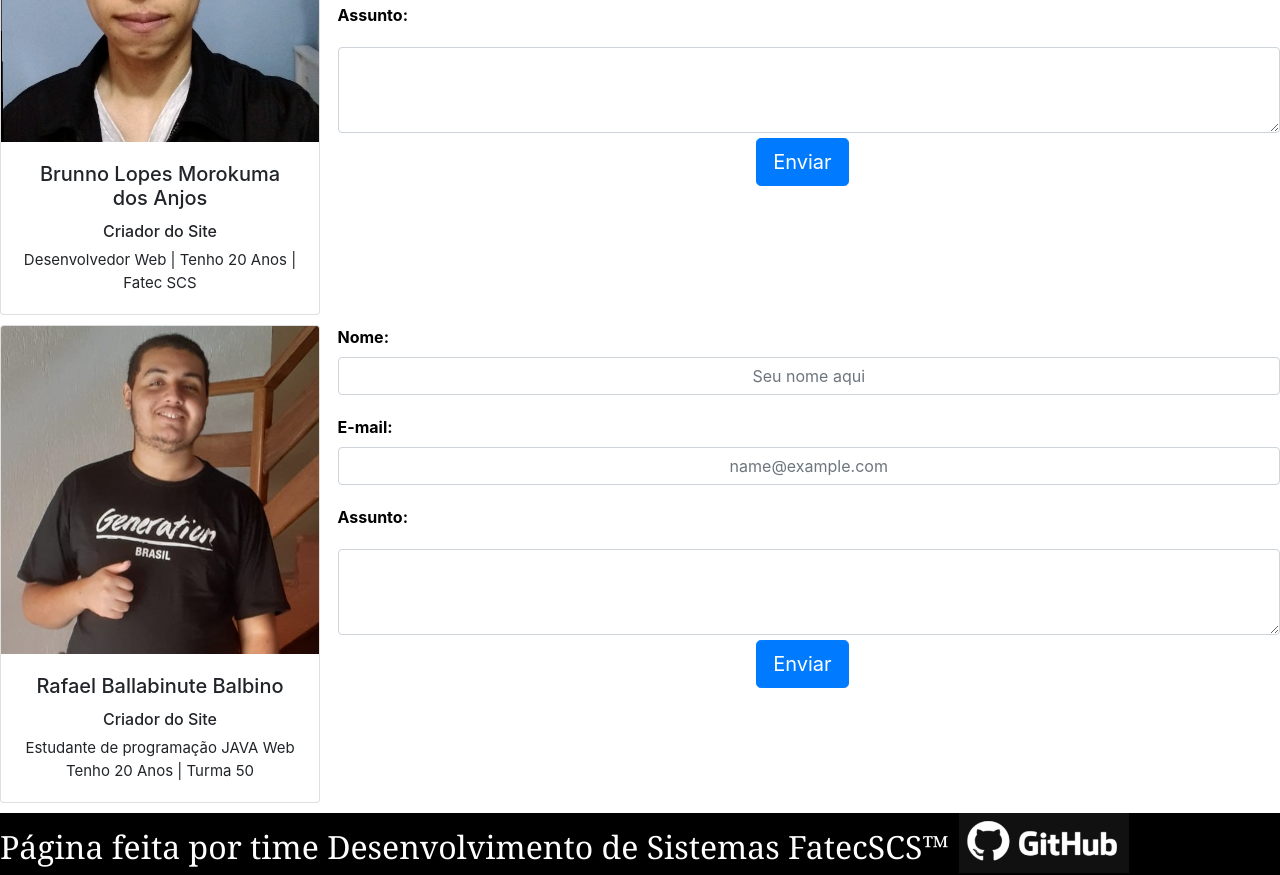
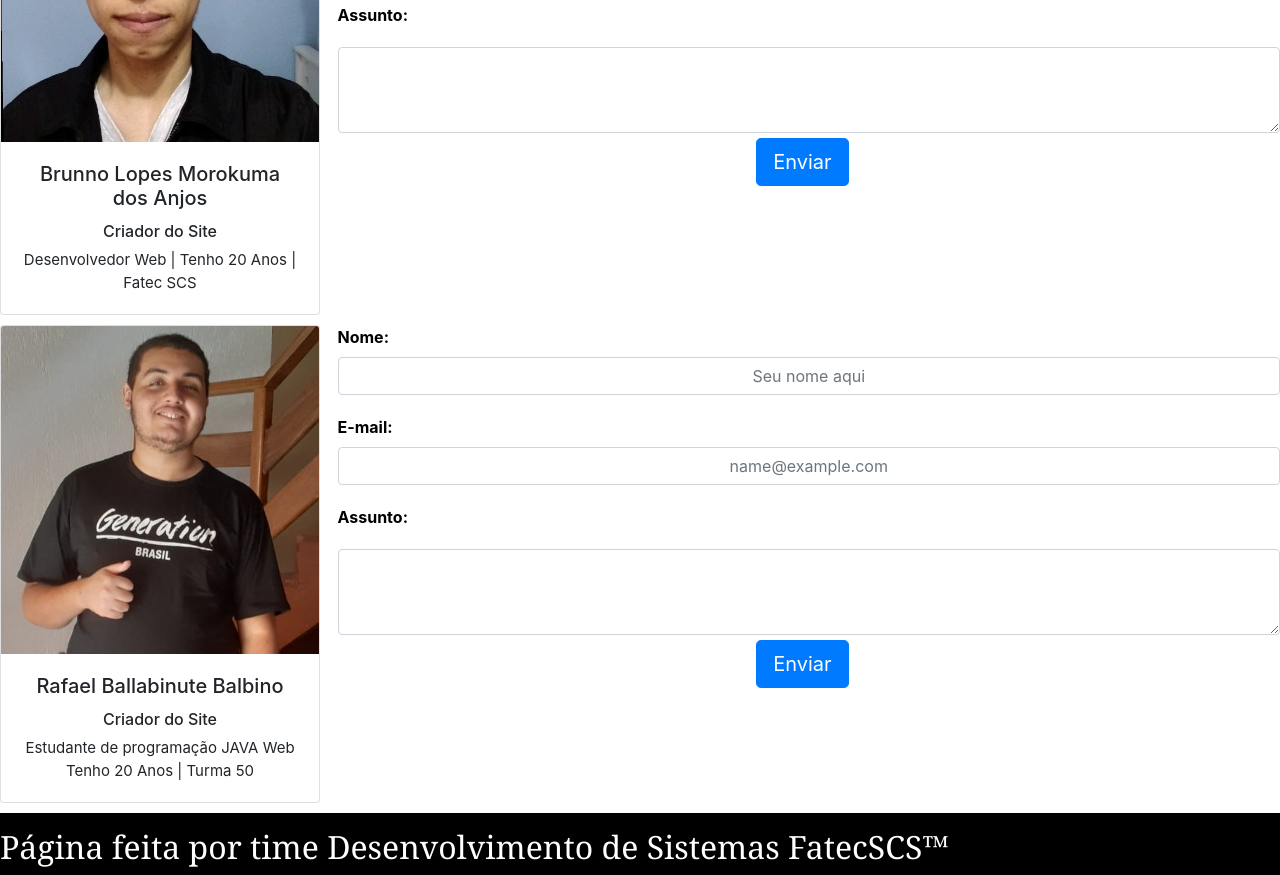
Before and after one commit to BrunSpiegel/site-de-redes, a plain HTML site: page contato.html in a window 1280 px wide. Shown: the part 735-1610 px from the top of the page. Drawn offline with nearby package versions, Linux system fonts and the light colour scheme.

Commit message:
finalizando site

```diff
--- a/contato.html
+++ b/contato.html
@@ -166,11 +166,6 @@ crossorigin="anonymous">
     <nav class="nav">
         <h2 style="align-items: center; color: rgb(255, 255, 255); margin-top: 15px; font-family: Cambria, Cochin, Georgia, Times, 'Times New Roman', serif;">
             Página feita por time Desenvolvimento de Sistemas FatecSCS™</h2>
-        <div style="margin-left: 10px">
-            <a href ="https://github.com/BrunSpiegel/site-de-redes">
-                <img height="60px" width="170px" src="assets/img/github logo.png" target="_blank">
-            </a>
-        </div>
     </nav>
  </footer>
 <!-- Footer -->
```
Also changed, not shown: index.html (+0 -5 lines).
